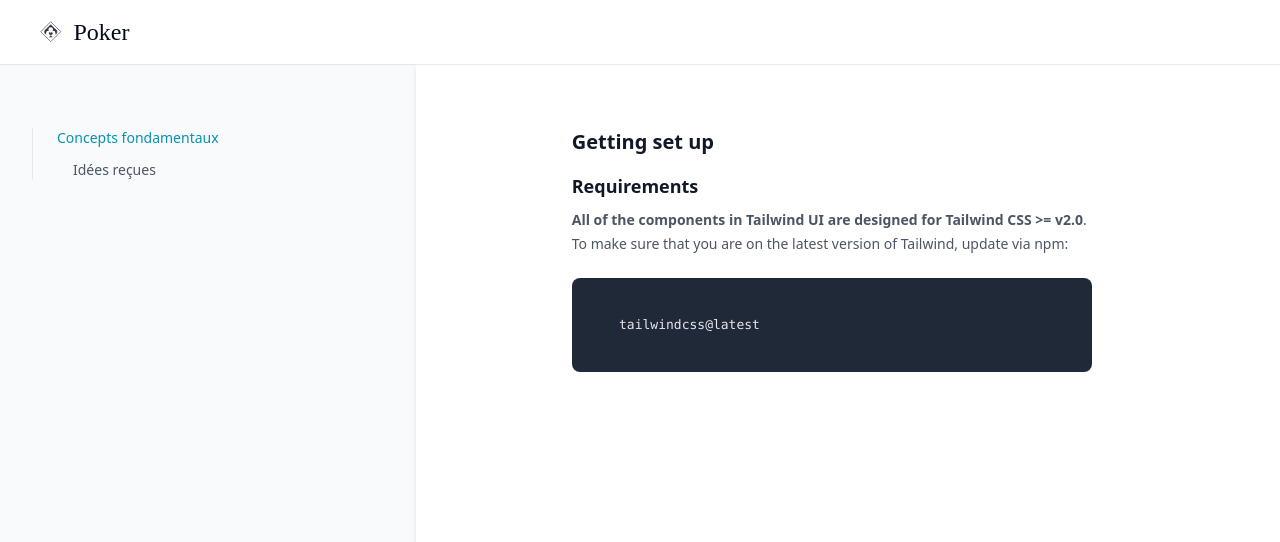
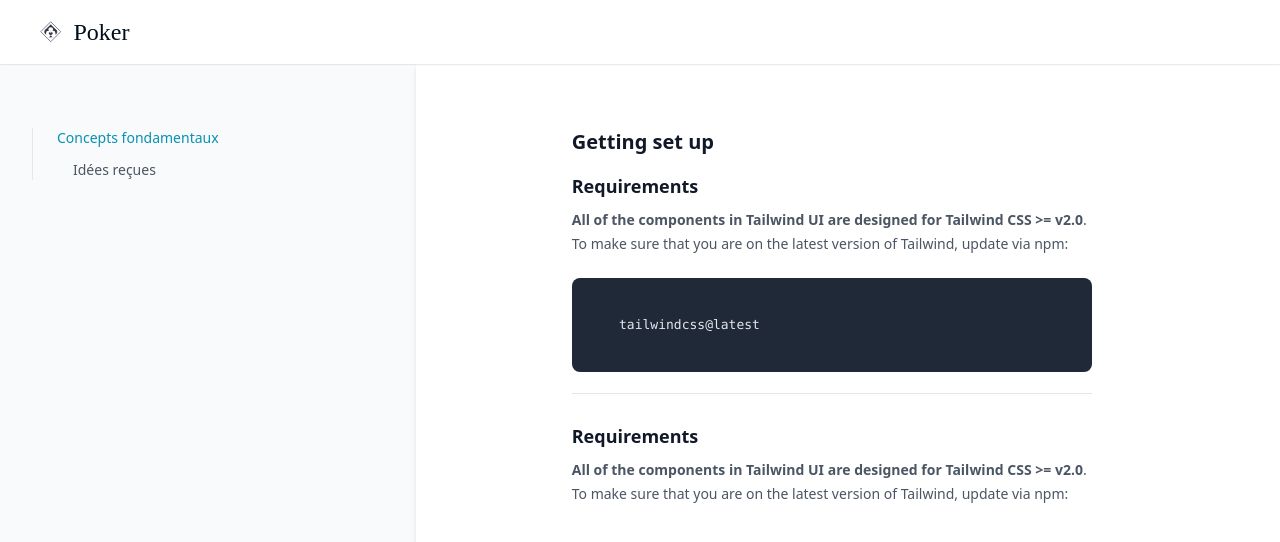
Before and after one commit to greglejeune/ebook, a Jekyll site: the page built from _poker/2021-09-01-init.md, in a window 1280 px wide. Shown: the top 542 px of the page. Built offline with Jekyll 4.4.1, drawn with Linux system fonts in a browser that asks for light colours.

Commit message:
Update 2021-09-01-init.md

```diff
--- a/_poker/2021-09-01-init.md
+++ b/_poker/2021-09-01-init.md
@@ -19,3 +19,11 @@ title: Idées reçues
     tailwindcss@latest
   </code>
 </pre>
+
+<hr id="using-react">
+
+<h3 id="requirements">
+  Requirements
+</h3>
+
+<p><strong>All of the components in Tailwind UI are designed for Tailwind CSS &gt;= v2.0</strong>. To make sure that you are on the latest version of Tailwind, update via npm:</p>
```
